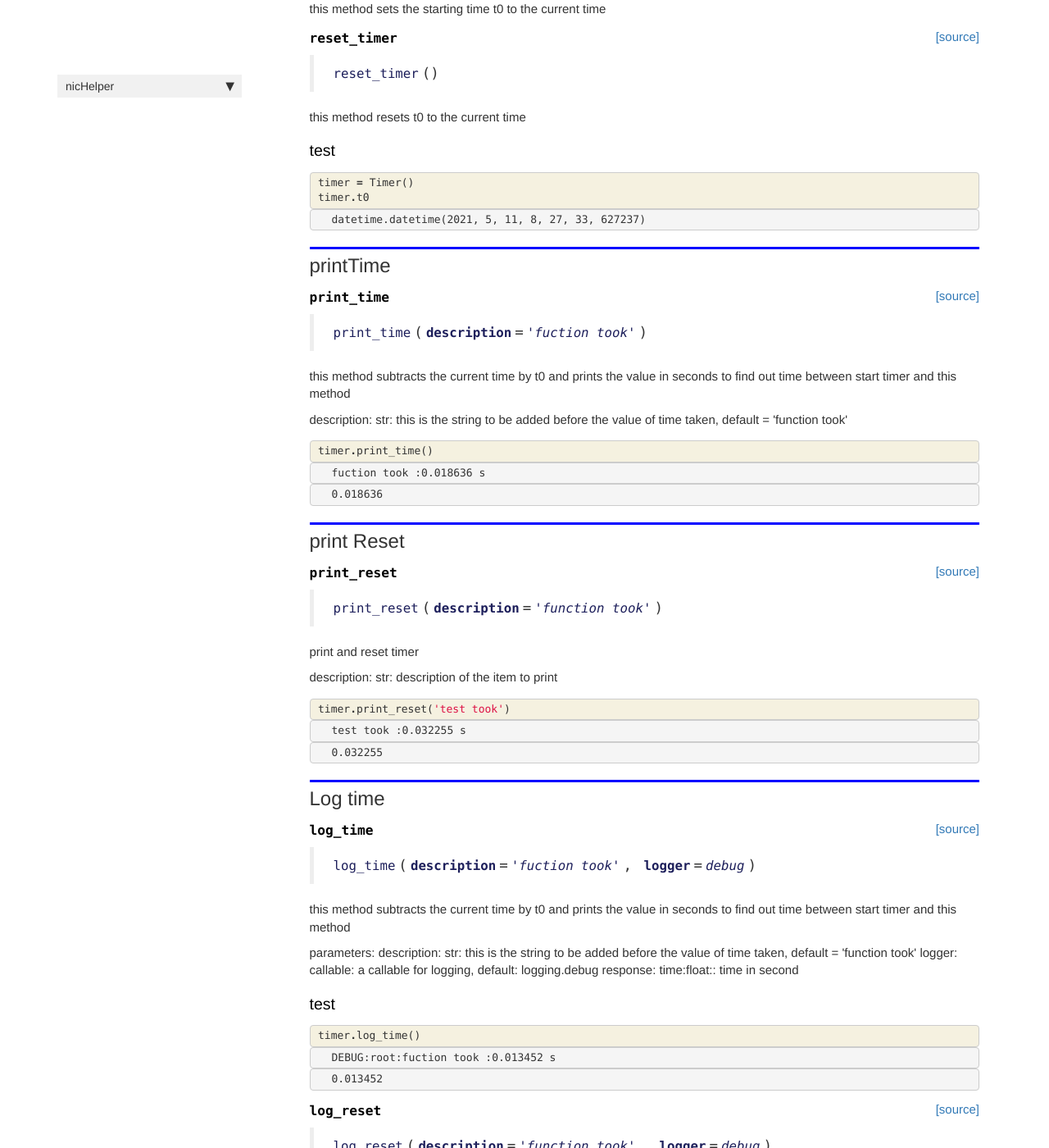
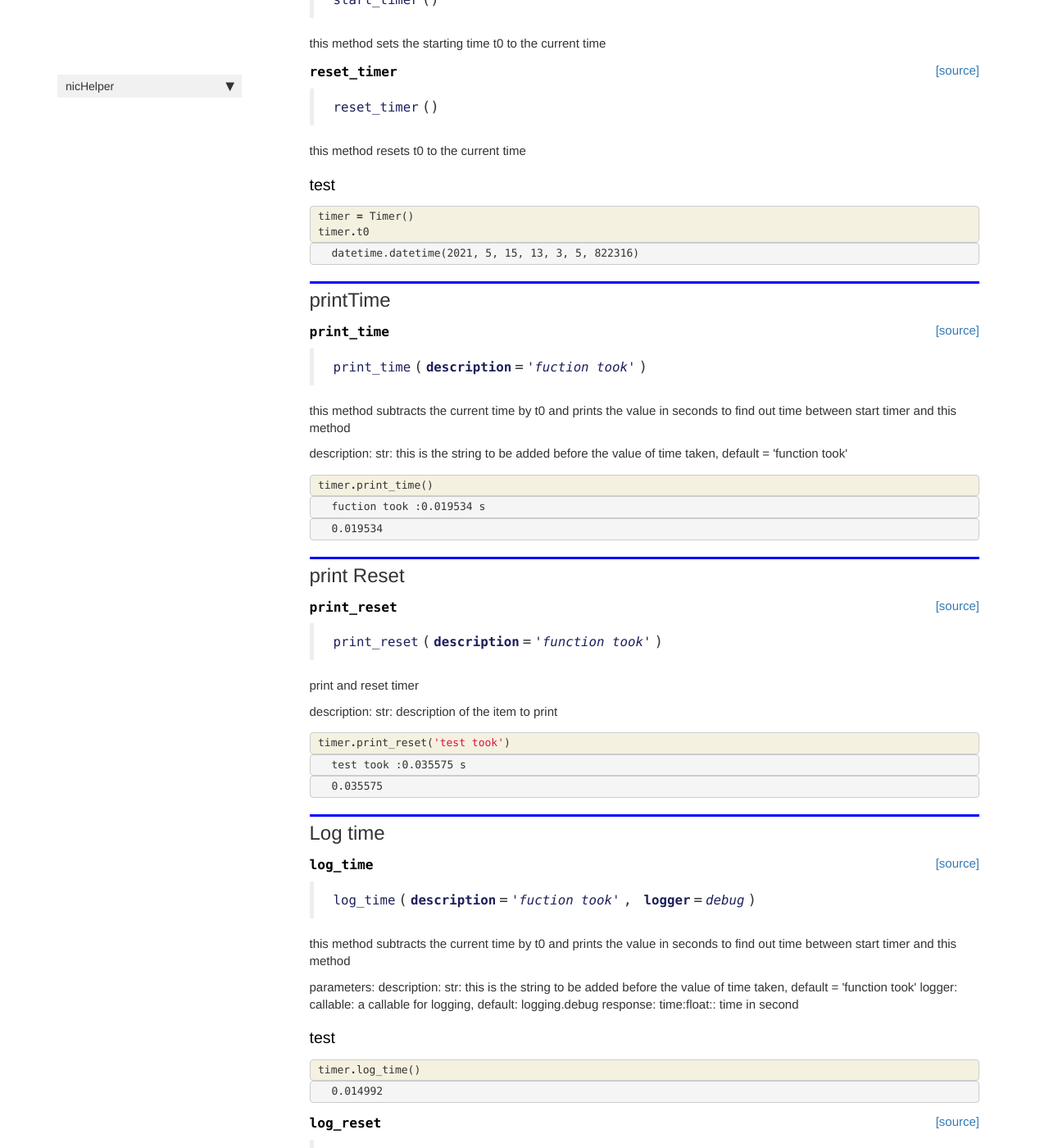
Before and after one commit to thanakijwanavit/nicHelper, a Jekyll site: the page built from docs/timer.html, in a window 1280 px wide and 1400 px high, scrolled down 991 px. Shown: the whole window at 82% size. Built offline with Jekyll 4.4.1, drawn with Linux system fonts in a browser that asks for light colours; nearby versions of some CDN libraries; comment, search, counter and statistics services are not loaded; some of the changed text lies outside the part shown.

```diff
--- a/docs/datetime.html
+++ b/docs/datetime.html
@@ -53,7 +53,7 @@ nb_path: "datetime.ipynb"
 
 
 <div class="output_markdown rendered_html output_subarea ">
-<h4 id="datestamp" class="doc_header"><code>datestamp</code><a href="https://github.com/thanakijwanavit/nicHelper/tree/master/nicHelper/datetime.py#L10" class="source_link" style="float:right">[source]</a></h4><blockquote><p><code>datestamp</code>(<strong><code>dt</code></strong>:<a href="/nicHelper/datetime.html"><code>datetime</code></a>=<em><code>datetime.datetime(2021, 5, 15, 11, 41, 56, 750911)</code></em>)</p>
+<h4 id="datestamp" class="doc_header"><code>datestamp</code><a href="https://github.com/thanakijwanavit/nicHelper/tree/master/nicHelper/datetime.py#L10" class="source_link" style="float:right">[source]</a></h4><blockquote><p><code>datestamp</code>(<strong><code>dt</code></strong>:<a href="/nicHelper/datetime.html"><code>datetime</code></a>=<em><code>datetime.datetime(2021, 5, 15, 13, 45, 55, 152728)</code></em>)</p>
 </blockquote>
 
 </div>
--- a/docs/dictUtil.html
+++ b/docs/dictUtil.html
@@ -320,7 +320,7 @@ False
 
 
 <div class="output_markdown rendered_html output_subarea ">
-<h4 id="hashDict" class="doc_header"><code>hashDict</code><a href="https://github.com/thanakijwanavit/nicHelper/tree/master/nicHelper/dictUtil.py#L58" class="source_link" style="float:right">[source]</a></h4><blockquote><p><code>hashDict</code>(<strong><code>data</code></strong>:<code>dict</code>, <strong><code>hasher</code></strong>=<em><code>&lt;sha1 HASH object @ 0x7f4faa6bcf30&gt;</code></em>, <strong><code>encoder</code></strong>=<em><code>dumps</code></em>)</p>
+<h4 id="hashDict" class="doc_header"><code>hashDict</code><a href="https://github.com/thanakijwanavit/nicHelper/tree/master/nicHelper/dictUtil.py#L58" class="source_link" style="float:right">[source]</a></h4><blockquote><p><code>hashDict</code>(<strong><code>data</code></strong>:<code>dict</code>, <strong><code>hasher</code></strong>=<em><code>&lt;sha1 HASH object @ 0x7fbef0dd8f90&gt;</code></em>, <strong><code>encoder</code></strong>=<em><code>dumps</code></em>)</p>
 </blockquote>
 <p>hashes the dictionary inputted</p>
 <p>data: dict: the dictionary inputted to be 'hashed'</p>
--- a/docs/timer.html
+++ b/docs/timer.html
@@ -36,6 +36,23 @@ nb_path: "timer.ipynb"
 </div>
     {% endraw %}
 
+    {% raw %}
+
+<div class="cell border-box-sizing code_cell rendered">
+<div class="input">
+
+<div class="inner_cell">
+    <div class="input_area">
+<div class=" highlight hl-ipython3"><pre><span></span><span class="n">logger</span><span class="o">.</span><span class="n">setLevel</span><span class="p">(</span><span class="n">logging</span><span class="o">.</span><span class="n">DEBUG</span><span class="p">)</span>
+</pre></div>
+
+    </div>
+</div>
+</div>
+
+</div>
+    {% endraw %}
+
 <div class="cell border-box-sizing text_cell rendered"><div class="inner_cell">
 <div class="text_cell_render border-box-sizing rendered_html">
 <h1 id="timer-class">timer class<a class="anchor-link" href="#timer-class"> </a></h1>
@@ -53,7 +70,7 @@ nb_path: "timer.ipynb"
 
 
 <div class="output_markdown rendered_html output_subarea ">
-<h2 id="Timer" class="doc_header"><code>class</code> <code>Timer</code><a href="https://github.com/thanakijwanavit/nicHelper/tree/master/nicHelper/timer.py#L11" class="source_link" style="float:right">[source]</a></h2><blockquote><p><code>Timer</code>()</p>
+<h2 id="Timer" class="doc_header"><code>class</code> <code>Timer</code><a href="https://github.com/thanakijwanavit/nicHelper/tree/master/nicHelper/timer.py#L12" class="source_link" style="float:right">[source]</a></h2><blockquote><p><code>Timer</code>()</p>
 </blockquote>
 <p>This is the class that will be used for the timer</p>
 
@@ -91,7 +108,7 @@ nb_path: "timer.ipynb"
 
 
 <div class="output_markdown rendered_html output_subarea ">
-<h4 id="start_timer" class="doc_header"><code>start_timer</code><a href="https://github.com/thanakijwanavit/nicHelper/tree/master/nicHelper/timer.py#L21" class="source_link" style="float:right">[source]</a></h4><blockquote><p><code>start_timer</code>()</p>
+<h4 id="start_timer" class="doc_header"><code>start_timer</code><a href="https://github.com/thanakijwanavit/nicHelper/tree/master/nicHelper/timer.py#L22" class="source_link" style="float:right">[source]</a></h4><blockquote><p><code>start_timer</code>()</p>
 </blockquote>
 <p>this method sets the starting time t0 to the current time</p>
 
@@ -116,7 +133,7 @@ nb_path: "timer.ipynb"
 
 
 <div class="output_markdown rendered_html output_subarea ">
-<h4 id="reset_timer" class="doc_header"><code>reset_timer</code><a href="https://github.com/thanakijwanavit/nicHelper/tree/master/nicHelper/timer.py#L27" class="source_link" style="float:right">[source]</a></h4><blockquote><p><code>reset_timer</code>()</p>
+<h4 id="reset_timer" class="doc_header"><code>reset_timer</code><a href="https://github.com/thanakijwanavit/nicHelper/tree/master/nicHelper/timer.py#L28" class="source_link" style="float:right">[source]</a></h4><blockquote><p><code>reset_timer</code>()</p>
 </blockquote>
 <p>this method resets t0 to the current time</p>
 
@@ -166,7 +183,7 @@ nb_path: "timer.ipynb"
 
 
 <div class="output_text output_subarea output_execute_result">
-<pre>datetime.datetime(2021, 5, 11, 8, 27, 33, 627237)</pre>
+<pre>datetime.datetime(2021, 5, 15, 13, 3, 5, 822316)</pre>
 </div>
 
 </div>
@@ -194,7 +211,7 @@ nb_path: "timer.ipynb"
 
 
 <div class="output_markdown rendered_html output_subarea ">
-<h4 id="print_time" class="doc_header"><code>print_time</code><a href="https://github.com/thanakijwanavit/nicHelper/tree/master/nicHelper/timer.py#L35" class="source_link" style="float:right">[source]</a></h4><blockquote><p><code>print_time</code>(<strong><code>description</code></strong>=<em><code>'fuction took'</code></em>)</p>
+<h4 id="print_time" class="doc_header"><code>print_time</code><a href="https://github.com/thanakijwanavit/nicHelper/tree/master/nicHelper/timer.py#L36" class="source_link" style="float:right">[source]</a></h4><blockquote><p><code>print_time</code>(<strong><code>description</code></strong>=<em><code>'fuction took'</code></em>)</p>
 </blockquote>
 <p>this method subtracts the current time by t0 and prints the value in seconds to find out time between start timer and this method</p>
 <p>description: str: this is the string to be added before the value of time taken, default = 'function took'</p>
@@ -236,7 +253,7 @@ nb_path: "timer.ipynb"
 <div class="output_area">
 
 <div class="output_subarea output_stream output_stdout output_text">
-<pre>fuction took :0.018636 s
+<pre>fuction took :0.019534 s
 </pre>
 </div>
 </div>
@@ -246,7 +263,7 @@ nb_path: "timer.ipynb"
 
 
 <div class="output_text output_subarea output_execute_result">
-<pre>0.018636</pre>
+<pre>0.019534</pre>
 </div>
 
 </div>
@@ -274,7 +291,7 @@ nb_path: "timer.ipynb"
 
 
 <div class="output_markdown rendered_html output_subarea ">
-<h4 id="print_reset" class="doc_header"><code>print_reset</code><a href="https://github.com/thanakijwanavit/nicHelper/tree/master/nicHelper/timer.py#L46" class="source_link" style="float:right">[source]</a></h4><blockquote><p><code>print_reset</code>(<strong><code>description</code></strong>=<em><code>'function took'</code></em>)</p>
+<h4 id="print_reset" class="doc_header"><code>print_reset</code><a href="https://github.com/thanakijwanavit/nicHelper/tree/master/nicHelper/timer.py#L47" class="source_link" style="float:right">[source]</a></h4><blockquote><p><code>print_reset</code>(<strong><code>description</code></strong>=<em><code>'function took'</code></em>)</p>
 </blockquote>
 <p>print and reset timer</p>
 <p>description: str: description of the item to print</p>
@@ -316,7 +333,7 @@ nb_path: "timer.ipynb"
 <div class="output_area">
 
 <div class="output_subarea output_stream output_stdout output_text">
-<pre>test took :0.032255 s
+<pre>test took :0.035575 s
 </pre>
 </div>
 </div>
@@ -326,7 +343,7 @@ nb_path: "timer.ipynb"
 
 
 <div class="output_text output_subarea output_execute_result">
-<pre>0.032255</pre>
+<pre>0.035575</pre>
 </div>
 
 </div>
@@ -354,7 +371,7 @@ nb_path: "timer.ipynb"
 
 
 <div class="output_markdown rendered_html output_subarea ">
-<h4 id="log_time" class="doc_header"><code>log_time</code><a href="https://github.com/thanakijwanavit/nicHelper/tree/master/nicHelper/timer.py#L58" class="source_link" style="float:right">[source]</a></h4><blockquote><p><code>log_time</code>(<strong><code>description</code></strong>=<em><code>'fuction took'</code></em>, <strong><code>logger</code></strong>=<em><code>debug</code></em>)</p>
+<h4 id="log_time" class="doc_header"><code>log_time</code><a href="https://github.com/thanakijwanavit/nicHelper/tree/master/nicHelper/timer.py#L59" class="source_link" style="float:right">[source]</a></h4><blockquote><p><code>log_time</code>(<strong><code>description</code></strong>=<em><code>'fuction took'</code></em>, <strong><code>logger</code></strong>=<em><code>debug</code></em>)</p>
 </blockquote>
 <p>this method subtracts the current time by t0 and prints the value in seconds to find out time between start timer and this method</p>
 <p>parameters:
@@ -405,18 +422,10 @@ response:
 
 <div class="output_area">
 
-<div class="output_subarea output_stream output_stderr output_text">
-<pre>DEBUG:root:fuction took :0.013452 s
-</pre>
-</div>
-</div>
-
-<div class="output_area">
-
 
 
 <div class="output_text output_subarea output_execute_result">
-<pre>0.013452</pre>
+<pre>0.014992</pre>
 </div>
 
 </div>
@@ -438,7 +447,7 @@ response:
 
 
 <div class="output_markdown rendered_html output_subarea ">
-<h4 id="log_reset" class="doc_header"><code>log_reset</code><a href="https://github.com/thanakijwanavit/nicHelper/tree/master/nicHelper/timer.py#L73" class="source_link" style="float:right">[source]</a></h4><blockquote><p><code>log_reset</code>(<strong><code>description</code></strong>=<em><code>'function took'</code></em>, <strong><code>logger</code></strong>=<em><code>debug</code></em>)</p>
+<h4 id="log_reset" class="doc_header"><code>log_reset</code><a href="https://github.com/thanakijwanavit/nicHelper/tree/master/nicHelper/timer.py#L74" class="source_link" style="float:right">[source]</a></h4><blockquote><p><code>log_reset</code>(<strong><code>description</code></strong>=<em><code>'function took'</code></em>, <strong><code>logger</code></strong>=<em><code>debug</code></em>)</p>
 </blockquote>
 <p>print and reset timer</p>
 <p>parameters:
@@ -489,18 +498,10 @@ response:
 
 <div class="output_area">
 
-<div class="output_subarea output_stream output_stderr output_text">
-<pre>DEBUG:root:function took :34.849044 s
-</pre>
-</div>
-</div>
-
-<div class="output_area">
-
 
 
 <div class="output_text output_subarea output_execute_result">
-<pre>34.849044</pre>
+<pre>0.029137</pre>
 </div>
 
 </div>
--- a/nicHelper/__init__.py
+++ b/nicHelper/__init__.py
@@ -1 +1 @@
-__version__ = "0.0.81"
+__version__ = "0.0.82"
--- a/nicHelper/_nbdev.py
+++ b/nicHelper/_nbdev.py
@@ -68,6 +68,7 @@ index = {"imageFromS3": "Images.ipynb",
          "getSecret": "secrets.ipynb",
          "shorten": "shortenLInk.ipynb",
          "url": "shortenLInk.ipynb",
+         "logger": "timer.ipynb",
          "Timer": "timer.ipynb",
          "start_timer": "timer.ipynb",
          "reset_timer": "timer.ipynb",
```
Also changed, not shown: nicHelper/timer.py (+4 -3 lines), 2 other files.
